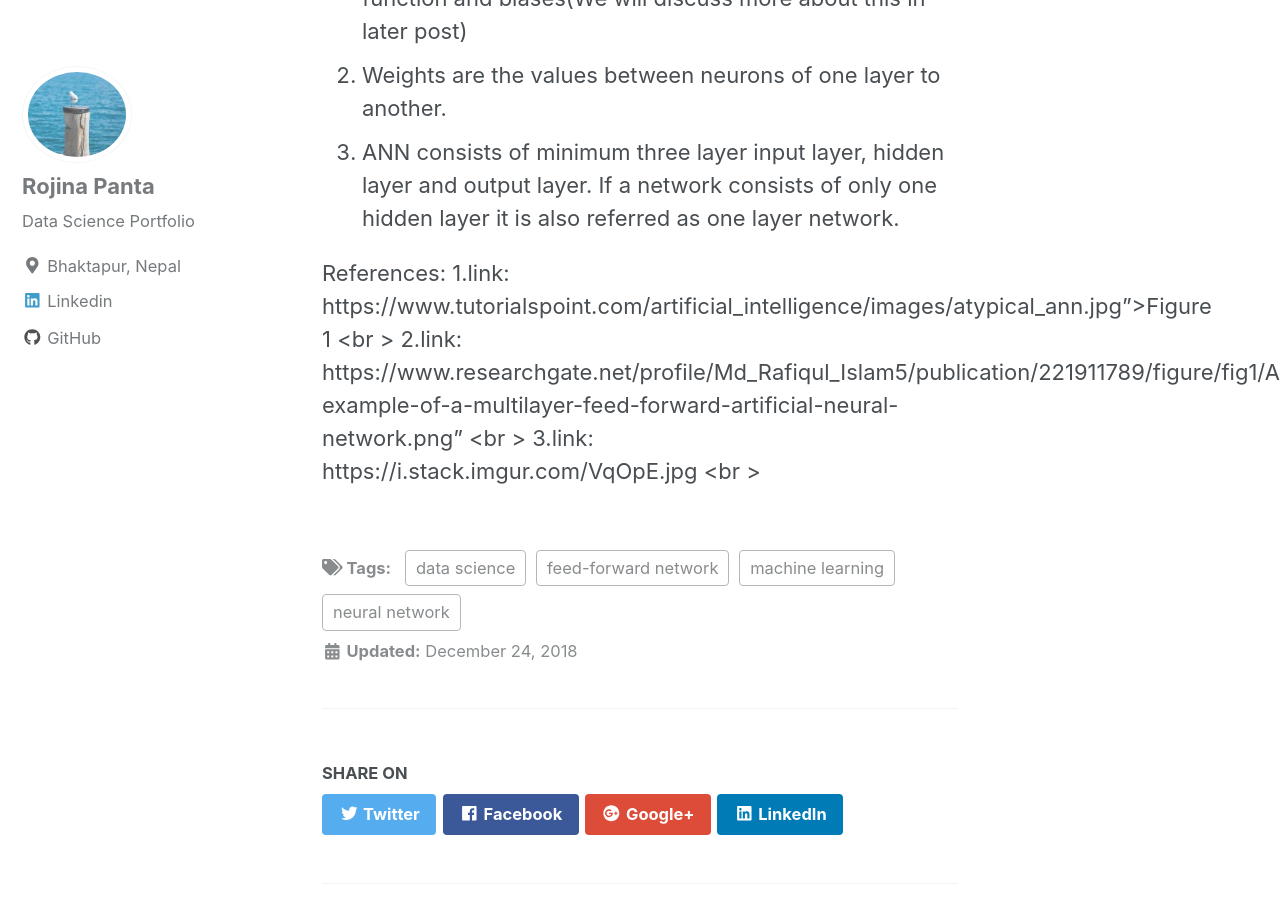
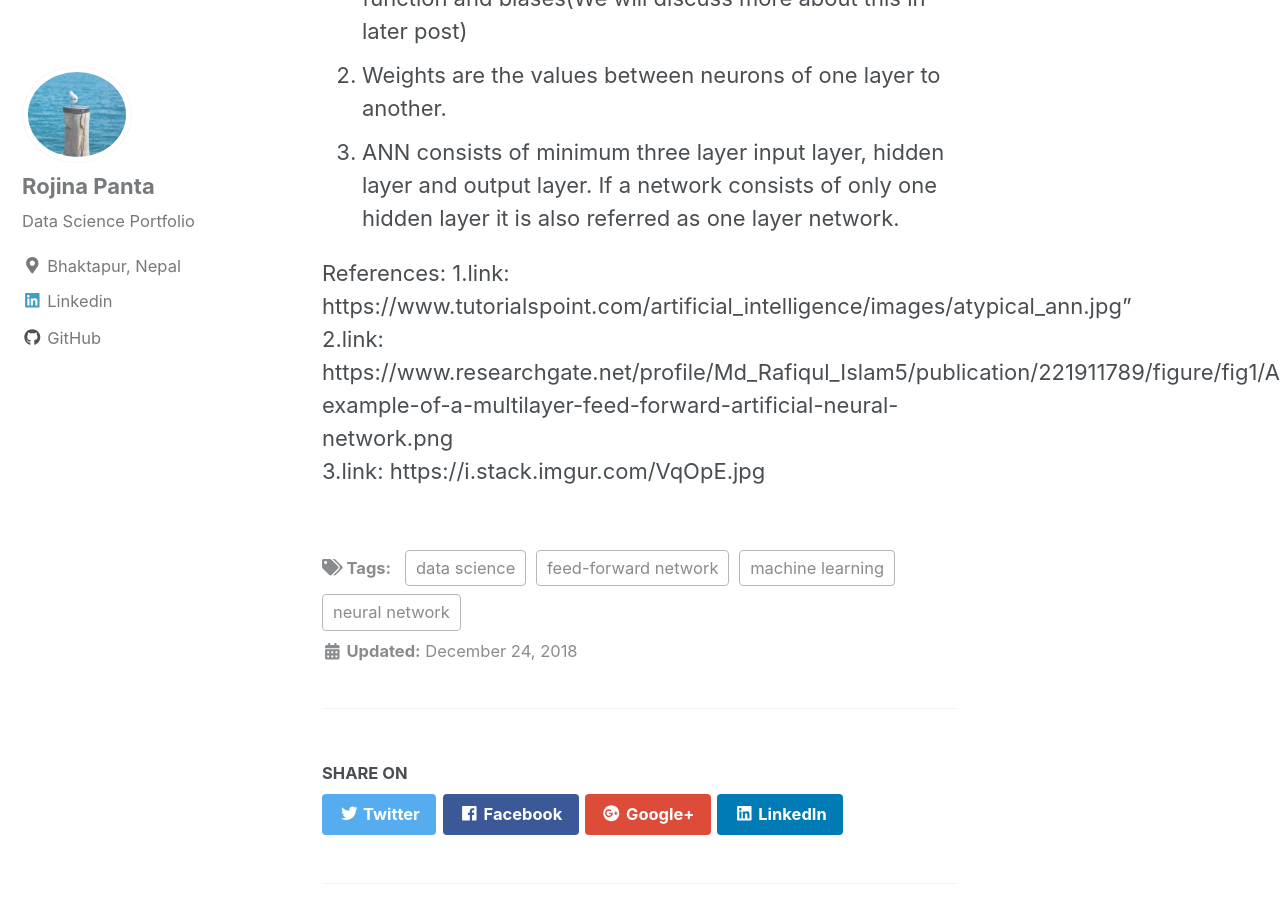
Before and after one commit to Rojina99/Rojina99.github.io, a Jekyll site: the page built from _posts/2018-12-26-understanding_ann.md, in a window 1280 px wide and 900 px high, scrolled down 2357 px. Built offline with Jekyll 4.4.1, drawn with Linux system fonts in a browser that asks for light colours; cached includes are drawn as plain includes; nearby versions of some CDN libraries.

Commit message:
ANN References

```diff
--- a/_posts/2018-12-26-understanding_ann.md
+++ b/_posts/2018-12-26-understanding_ann.md
@@ -28,6 +28,9 @@
 
 
 References:
-  1.link: https://www.tutorialspoint.com/artificial_intelligence/images/atypical_ann.jpg">Figure 1 <br \>
-  2.link:  https://www.researchgate.net/profile/Md_Rafiqul_Islam5/publication/221911789/figure/fig1/AS:304732305412105@1449665251675/An-example-of-a-multilayer-feed-forward-artificial-neural-network.png" <br \>
-  3.link: https://i.stack.imgur.com/VqOpE.jpg <br \>
+  1.link: https://www.tutorialspoint.com/artificial_intelligence/images/atypical_ann.jpg"
+  <br>
+  2.link:  https://www.researchgate.net/profile/Md_Rafiqul_Islam5/publication/221911789/figure/fig1/AS:304732305412105@1449665251675/An-example-of-a-multilayer-feed-forward-artificial-neural-network.png
+  <br>
+  3.link: https://i.stack.imgur.com/VqOpE.jpg
+  <br>
```
